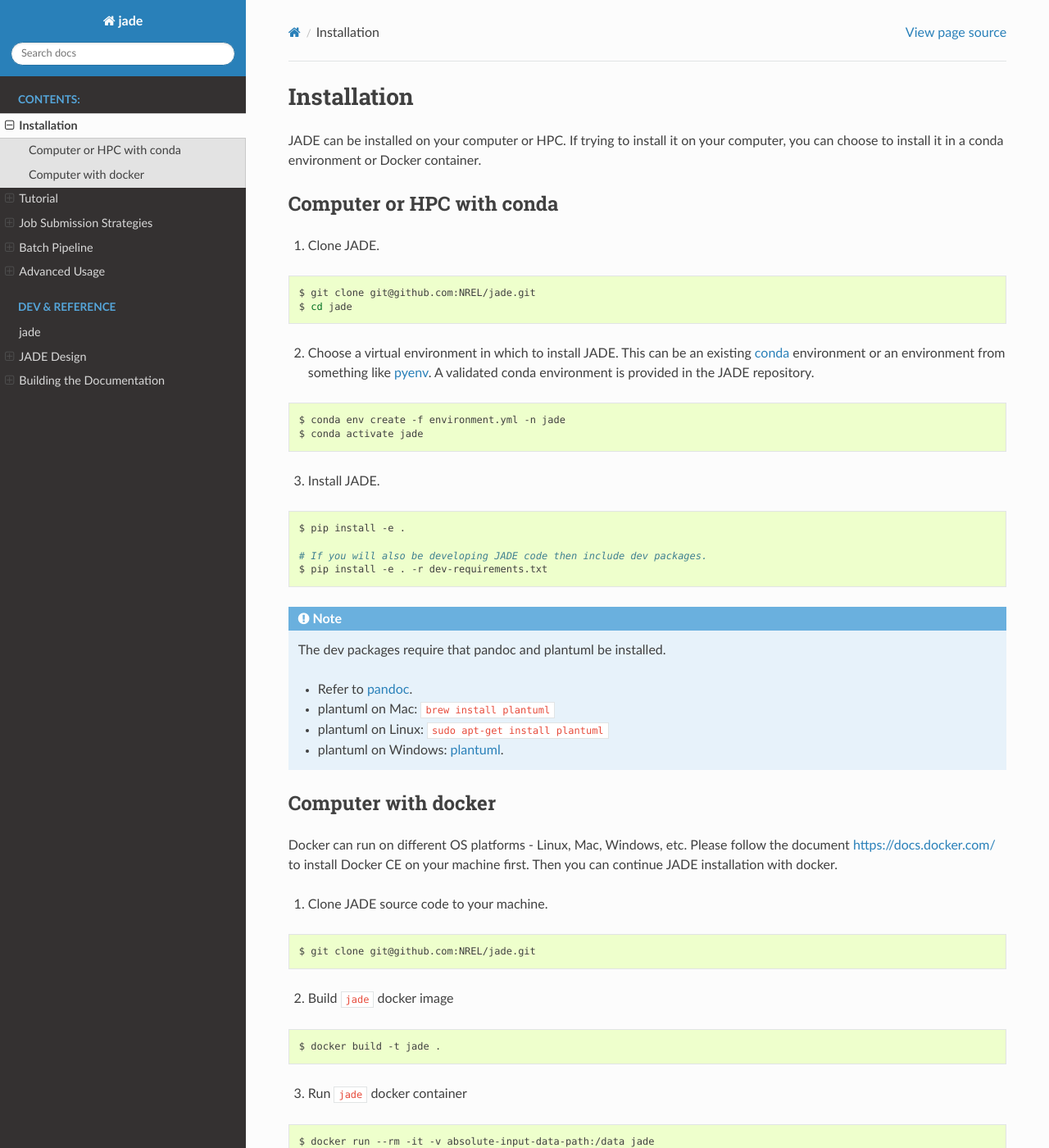
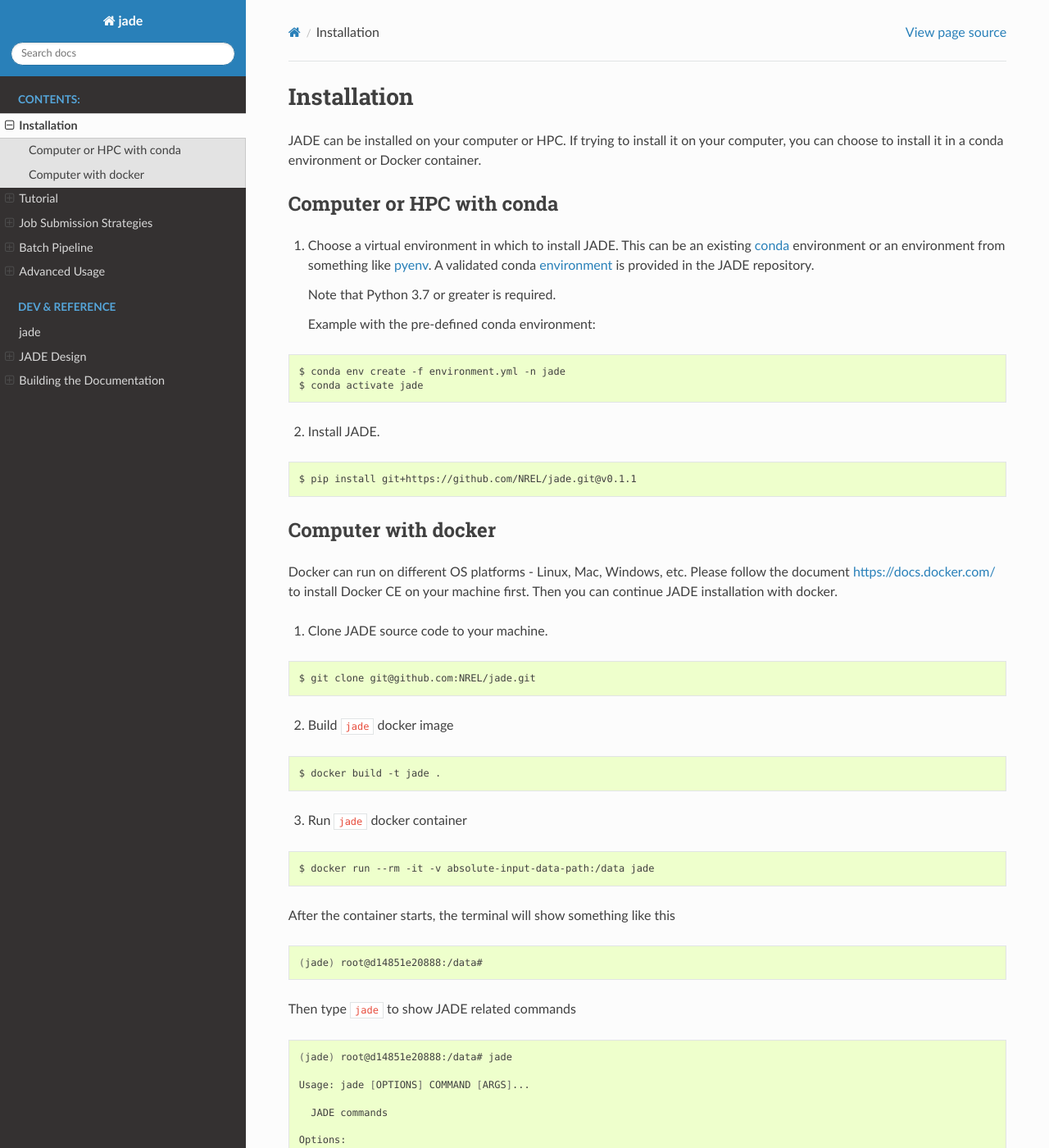
Before and after one commit to NREL/jade, a Sphinx documentation site: the page built from docs/source/installation.rst, in a window 1280 px wide and 1400 px high. Shown: the whole window at 82% size. Built offline with Sphinx 7.4.7 and the Read the Docs theme 2.0.0, drawn with Linux system fonts in a browser that asks for light colours; pages that are not in the unit, such as notebooks, are missing from menus.

Commit message:
Update instructions

```diff
--- a/docs/source/installation.rst
+++ b/docs/source/installation.rst
@@ -8,39 +8,27 @@ container.
 
 Computer or HPC with conda
 ==========================
-1. Clone JADE.
-
-.. code-block:: bash
-
-    $ git clone git@github.com:NREL/jade.git
-    $ cd jade
-
-2. Choose a virtual environment in which to install JADE.  This can be an
+1. Choose a virtual environment in which to install JADE.  This can be an
    existing `conda <https://docs.conda.io/en/latest/miniconda.html>`_
    environment or an environment from something like `pyenv
-   <https://github.com/pyenv/pyenv>`_.  A validated conda environment is
+   <https://github.com/pyenv/pyenv>`_.  A validated conda
+   `environment <https://github.com/NREL/jade/blob/master/environment.yml>`_ is
    provided in the JADE repository.
+
+   Note that Python 3.7 or greater is required.
+
+   Example with the pre-defined conda environment:
 
 .. code-block:: bash
 
     $ conda env create -f environment.yml -n jade
     $ conda activate jade
 
-3. Install JADE.
+2. Install JADE.
 
 .. code-block:: bash
 
-    $ pip install -e .
-
-    # If you will also be developing JADE code then include dev packages.
-    $ pip install -e . -r dev-requirements.txt
-
-.. note:: The dev packages require that pandoc and plantuml be installed.
-
-   - Refer to `pandoc <https://pandoc.org/installing.html>`_.
-   - plantuml on Mac: ``brew install plantuml``
-   - plantuml on Linux: ``sudo apt-get install plantuml``
-   - plantuml on Windows: `plantuml <http://plantuml.com/starting>`_.
+    $ pip install git+https://github.com/NREL/jade.git@v0.1.1
 
 
 Computer with docker
```
Also changed, not shown: README.md (+8 -0 lines).
